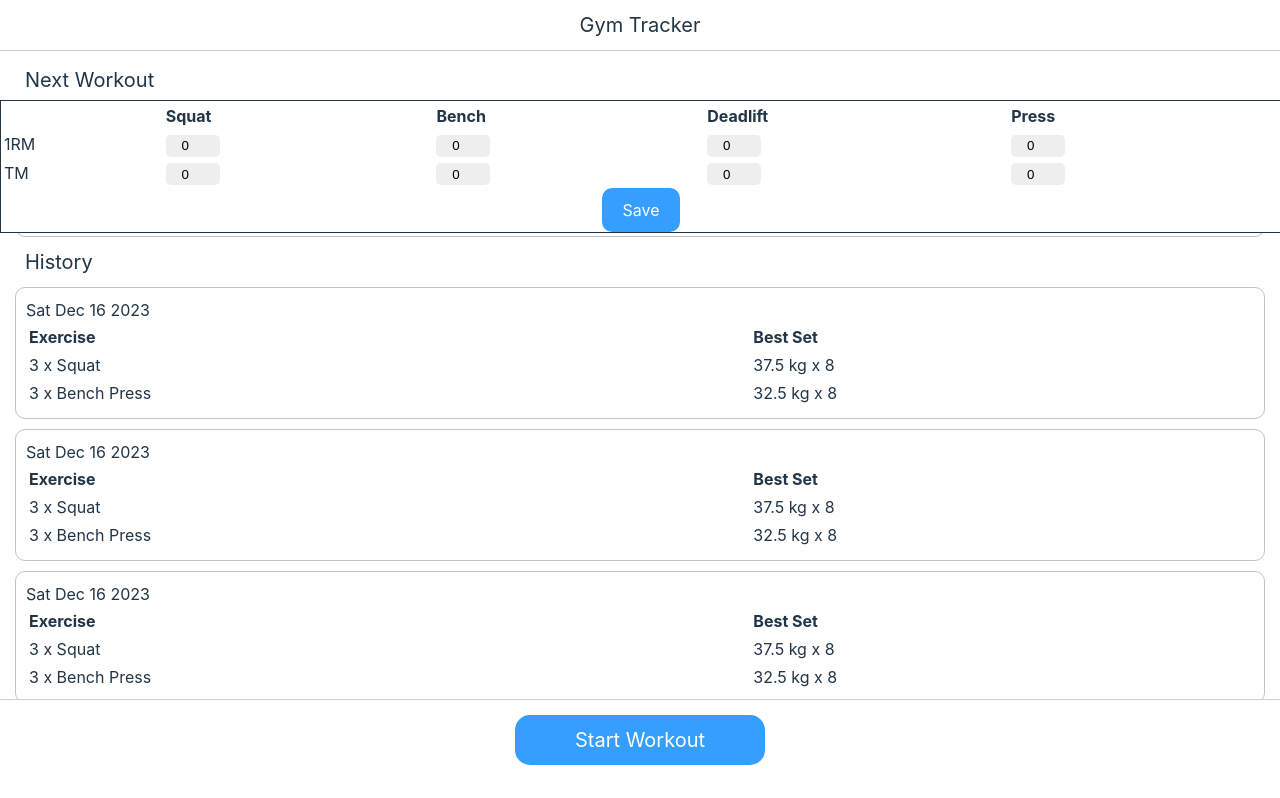
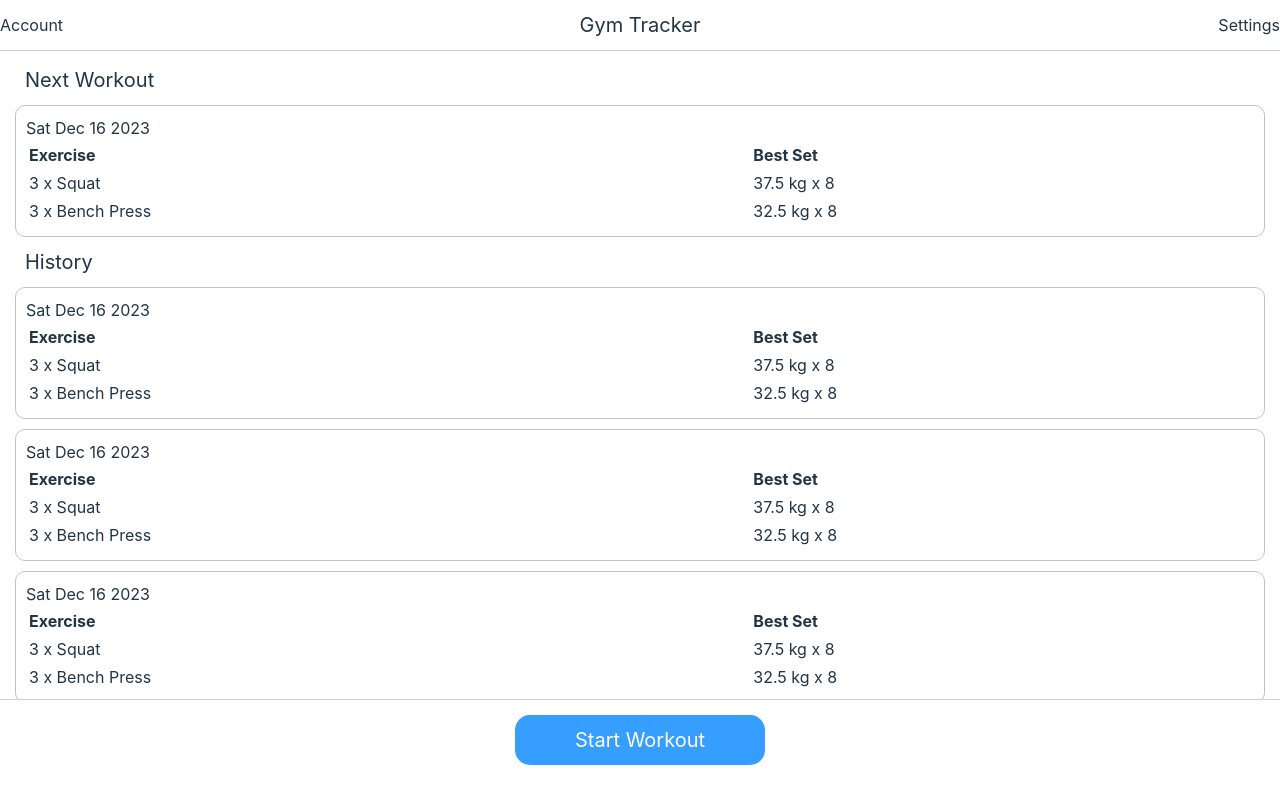
Before and after one commit to Gym-Tracker/Gym-Tracker, a React (Vite) app: page / in a window 1280 px wide. Shown: the top 798 px of the page. Built offline with nearby package versions, Linux system fonts and the light colour scheme.

Commit message:
Added settings button

```diff
--- a/src/App.tsx
+++ b/src/App.tsx
@@ -8,10 +8,11 @@ import MaxWeightSettings from './components/MaxWeightSettings'
 
 function App() {
   const [workoutStarted, setWorkoutStarted] = useState<boolean>(false);
+  const [settingsOpen, setSettingsOpen] = useState<boolean>(false);
 
   return (
     <>
-      <TopBar/>
+      <TopBar setSettingsOpen={setSettingsOpen}/>
       <BottomBar
         workoutStarted={workoutStarted}
         setWorkoutStarted={setWorkoutStarted}
@@ -22,7 +23,7 @@ function App() {
           : <HomeScreen/>
         }
       </div>
-      <MaxWeightSettings/>
+      { settingsOpen && <MaxWeightSettings/> }
     </>
   )
 }
--- a/src/components/TopBar.module.css
+++ b/src/components/TopBar.module.css
@@ -11,16 +11,18 @@
   top: 0;
 }
 
-.titleContainer {
-  /* height: 100%; */
-  width: 100%;
-  display: flex;
-  align-items: center;
-  justify-content: center;
+.container {
+  flex-basis: 100%;
 }
 
 .title {
-    width: 100%;
-    text-align: center;
-    font-size: 20px;
+  font-size: 20px;
+  flex-basis: 100%;
+  text-align: center;
 }
+
+.settings {
+  flex-basis: 100%;
+  display: flex;
+  justify-content: flex-end;
+}
--- a/src/components/TopBar.tsx
+++ b/src/components/TopBar.tsx
@@ -1,11 +1,15 @@
 import styles from './TopBar.module.css'
 
-function TopBar() {
+interface props {
+  setSettingsOpen: React.Dispatch<React.SetStateAction<boolean>>
+}
+
+function TopBar({ setSettingsOpen }: props) {
     return (
       <div className={styles.topBar}>
-        <div className={styles.titleContainer}>
-          <div className={styles.title}>Gym Tracker</div>
-        </div>
+        <div className={styles.container}>Account</div>
+        <div className={styles.title}>Gym Tracker</div>
+        <div className={styles.settings} onClick={() => setSettingsOpen(true)}>Settings</div>
       </div>
     )
   }
```
